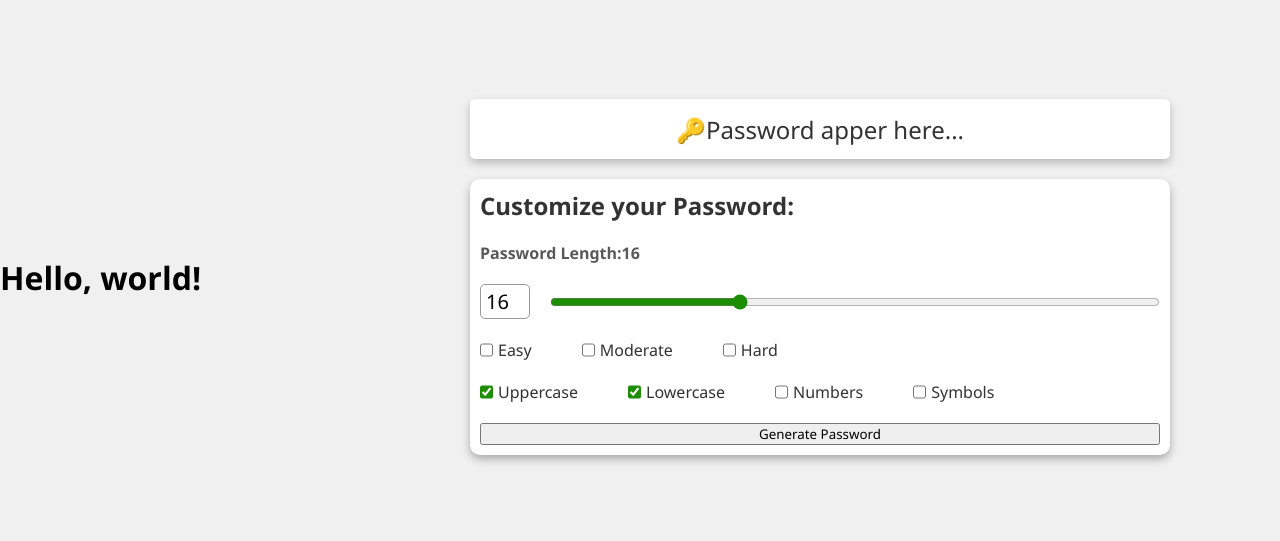
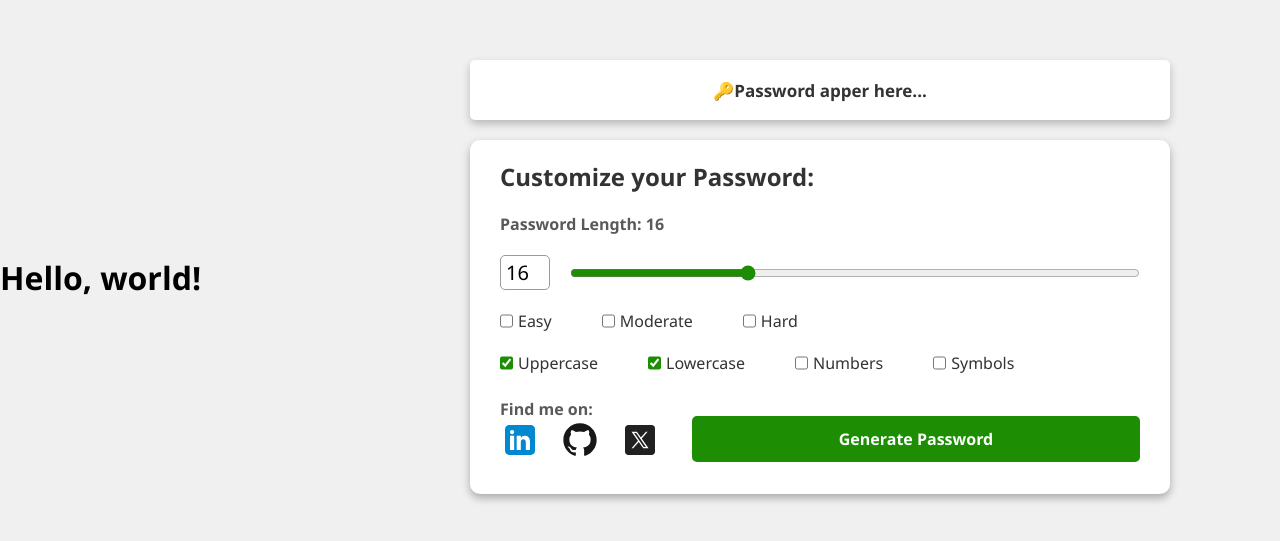
Before and after one commit to gauravGunjal14/PassMint, a React (Vite) app: page / in a window 1280 px wide. Shown: the part 123-664 px from the top of the page. Built offline with nearby package versions, Linux system fonts and the light colour scheme.

Commit message:
Worked on Modes of password and added social links

```diff
--- a/src/Component/App.js
+++ b/src/Component/App.js
@@ -1,124 +1,171 @@
-import React, { useCallback, useEffect, useState } from "react";
-import ReactDOM from "react-dom/client";
+import React, { useCallback, useEffect, useState, useRef } from "react";
 
 function App() {
-    const [password, setPassword] = useState("");
-
+    const [password, setPassword] = useState("🔑Password apper here...");
     const [length, setLength] = useState(16);
 
-    const [Easy, setEasy] = useState(false);
-    const [Moderate, setModerate] = useState(false);
-    const [Hard, setHard] = useState(false);
+    const [mode, setMode] = useState("");
 
     const [includeUppercase, setIncludeUppercase] = useState(true);
     const [includeLowercase, setIncludeLowercase] = useState(true);
     const [includeNumbers, setIncludeNumbers] = useState(false);
     const [includeSymbols, setIncludeSymbols] = useState(false);
 
-    const defalt_header = document.querySelector(".defalt_header");
-    const copyBtn = document.querySelector(".copyBtn");
-    const show_password = document.querySelector(".show_password");
+    const copyBtnRef = useRef(null);
+
+    useEffect(() => {
+        if (mode === "easy") {
+            setIncludeUppercase(true);
+            setIncludeLowercase(true);
+            setIncludeNumbers(false);
+            setIncludeSymbols(false);
+        } else if (mode === "moderate") {
+            setIncludeUppercase(true);
+            setIncludeLowercase(true);
+            setIncludeNumbers(true);
+            setIncludeSymbols(false);
+        } else if (mode === "hard") {
+            setIncludeUppercase(true);
+            setIncludeLowercase(true);
+            setIncludeNumbers(true);
+            setIncludeSymbols(true);
+        }
+    }, [mode]);
 
     function copyPassword() {
-        navigator.clipboard.writeText(password)
-            .then(() => {
-                // alert("Code copied to clipboard!");
-                // showNotification(messages[0].text, messages[0].type);
-            })
-            .catch(err => {
-                // alert("Failed to copy code. Please try again.");
-                // showNotification(messages[1].text, messages[1].type);
+        navigator.clipboard.writeText(password).catch((err) => {
+            console.error("Copy failed", err);
         });
     }
 
     const generatePassword = useCallback(() => {
-
-        defalt_header.style.display = "none";
-
-        show_password.style.display = "block";
-
-        copyBtn.style.display = "flex";
+        if (copyBtnRef.current) copyBtnRef.current.style.display = "flex";
 
         let password = "";
         let str = "";
 
-        if (includeUppercase || includeLowercase || includeNumbers || includeSymbols) {
         if (includeUppercase) str += "ABCDEFGHIJKLMNOPQRSTUVWXYZ";
         if (includeLowercase) str += "abcdefghijklmnopqrstuvwxyz";
         if (includeNumbers) str += "0123456789";
         if (includeSymbols) str += "!@#$%^&*()_+~`|}{[]:;?><,./-=";
 
+        if (str.length === 0) {
+            password = "❌Please select at least one option.";
+        } else {
             for (let i = 0; i < length; i++) {
                 const randomIndex = Math.floor(Math.random() * str.length);
                 password += str[randomIndex];
             }
         }
-        else if (str === "") {
-            password = "❌Please select at least one option."
-        }
+
         setPassword(password);
     }, [length, includeUppercase, includeLowercase, includeNumbers, includeSymbols]);
 
     return (
         <div className="container">
             <div className="password-display">
-                <h1 className="defalt_header">🔑Password apper here...</h1>
                 <h1 className="show_password">{password}</h1>
-                <button className="copyBtn" onClick={() => copyPassword()}>📃</button>
+                <button ref={copyBtnRef} className="copyBtn" onClick={copyPassword}>📃</button>
             </div>
+
             <div className="customizer">
                 <h2>Customize your Password:</h2>
-                <p className="passLenHeader">Password Length:{length}</p>
+                <p className="passLenHeader">Password Length: {length}</p>
+
                 <div className="password-length">
-                    <input className="num_length" type="number" min={1} max={50} value={length} onChange={(e) => {
-                        let val = e.target.value;
+                    <input className="num_length" type="number" min={1} max={50} value={length}
+                        onChange={(e) => {
+                            let val = +e.target.value;
                             if (val < 1) val = 1;
                             else if (val > 50) val = 50;
-                        setLength(val)
-                    }} />
-                    <input className="num_range" type="range" min={1} max={50} value={length} onChange={(e) => {
-                        let val = e.target.value;
-                        if (val < 1) val = 1;
-                        else if (val > 50) val = 50;
-                        setLength(val)
-                    }} />
+                            setLength(val);
+                        }}
+                    />
+
+                    <input className="num_range" type="range" min={1} max={50} value={length}
+                        onChange={(e) => setLength(+e.target.value)}
+                    />
                 </div>
+
                 <div className="option1">
                     <div className="easy checkbox">
-                        <input type="checkbox" id="easy" defaultChecked={Easy} onChange={() => setEasy(!Easy)} />
+                        <input type="checkbox" id="easy" checked={mode === "easy"}
+                            onChange={() => setMode(mode === "easy" ? "" : "easy")}
+                        />
                         <label htmlFor="easy">Easy</label>
                     </div>
+
                     <div className="moderate checkbox">
-                        <input type="checkbox" id="moderate" defaultChecked={Moderate} onChange={() => setModerate(!Moderate)} />
+                        <input type="checkbox" id="moderate" checked={mode === "moderate"}
+                            onChange={() => setMode(mode === "moderate" ? "" : "moderate")}
+                        />
                         <label htmlFor="moderate">Moderate</label>
                     </div>
+
                     <div className="hard checkbox">
-                        <input type="checkbox" id="hard" defaultChecked={Hard} onChange={() => setHard(!Hard)} />
+                        <input type="checkbox" id="hard" checked={mode === "hard"}
+                            onChange={() => setMode(mode === "hard" ? "" : "hard")}
+                        />
                         <label htmlFor="hard">Hard</label>
                     </div>
                 </div>
+
                 <div className="option2">
                     <div className="uppercase checkbox">
-                        <input type="checkbox" id="uppercase" defaultChecked={includeUppercase} onChange={() => setIncludeUppercase(!includeUppercase)} />
+                        <input type="checkbox" id="uppercase" checked={includeUppercase} disabled={mode !== ""}
+                            onChange={() => setIncludeUppercase(!includeUppercase)}
+                        />
                         <label htmlFor="uppercase">Uppercase</label>
                     </div>
+
                     <div className="lowercase checkbox">
-                        <input type="checkbox" id="lowercase" defaultChecked={includeLowercase} onChange={() => setIncludeLowercase(!includeLowercase)} />
+                        <input type="checkbox" id="lowercase" checked={includeLowercase} disabled={mode !== ""}
+                            onChange={() => setIncludeLowercase(!includeLowercase)}
+                        />
                         <label htmlFor="lowercase">Lowercase</label>
                     </div>
+
                     <div className="numbers checkbox">
-                        <input type="checkbox" id="numbers" defaultChecked={includeNumbers} onChange={() => setIncludeNumbers(!includeNumbers)} />
+                        <input type="checkbox" id="numbers" checked={includeNumbers} disabled={mode !== ""}
+                            onChange={() => setIncludeNumbers(!includeNumbers)}
+                        />
                         <label htmlFor="numbers">Numbers</label>
                     </div>
+
                     <div className="symbols checkbox">
-                        <input type="checkbox" id="symbols" defaultChecked={includeSymbols} onChange={() => setIncludeSymbols(!includeSymbols)} />
+                        <input type="checkbox" id="symbols" checked={includeSymbols} disabled={mode !== ""}
+                            onChange={() => setIncludeSymbols(!includeSymbols)}
+                        />
                         <label htmlFor="symbols">Symbols</label>
                     </div>
                 </div>
-                <button onClick={() => generatePassword()}>Generate Password</button>
+
+                <div className="generate">
+                    <div className="findMe">
+                        <p>Find me on:</p>
+                        <div className="links">
+                            <a href="https://www.linkedin.com/in/gaurav-gunjal14" target="_blank" className="icons">
+                                <svg xmlns="http://www.w3.org/2000/svg" x="0px" y="0px" width="40" height="40" viewBox="0 0 48 48">
+                                    <path fill="#0288D1" d="M42,37c0,2.762-2.238,5-5,5H11c-2.761,0-5-2.238-5-5V11c0-2.762,2.239-5,5-5h26c2.762,0,5,2.238,5,5V37z"></path><path fill="#FFF" d="M12 19H17V36H12zM14.485 17h-.028C12.965 17 12 15.888 12 14.499 12 13.08 12.995 12 14.514 12c1.521 0 2.458 1.08 2.486 2.499C17 15.887 16.035 17 14.485 17zM36 36h-5v-9.099c0-2.198-1.225-3.698-3.192-3.698-1.501 0-2.313 1.012-2.707 1.99C24.957 25.543 25 26.511 25 27v9h-5V19h5v2.616C25.721 20.5 26.85 19 29.738 19c3.578 0 6.261 2.25 6.261 7.274L36 36 36 36z"></path>
+                                </svg>
+                            </a>
+                            <a href="https://github.com/gauravGunjal14" target="_blank" className="icons">
+                                <svg xmlns="http://www.w3.org/2000/svg" x="0px" y="0px" width="40" height="40" viewBox="0 0 48 48">
+                                    <path fill="#181717" d="M24,4C12.954,4,4,12.954,4,24c0,8.837,5.711,16.348,13.659,19.022c1.001,0.183,1.366-0.434,1.366-0.964c0-0.475-0.017-1.732-0.026-3.403c-5.552,1.207-6.718-2.674-6.718-2.674c-0.91-2.313-2.222-2.928-2.222-2.928c-1.816-1.241,0.138-1.216,0.138-1.216c2.007,0.141,3.062,2.061,3.062,2.061c1.784,3.055,4.677,2.172,5.82,1.661c0.181-1.291,0.698-2.172,1.27-2.671c-4.436-0.505-9.11-2.218-9.11-9.872c0-2.179,0.779-3.959,2.059-5.352c-0.207-0.506-0.893-2.539,0.197-5.292c0,0,1.68-0.538,5.5,2.051c1.596-0.444,3.306-0.666,5.008-0.674c1.7,0.008,3.41,0.23,5.008,0.674c3.818-2.589,5.496-2.051,5.496-2.051c1.092,2.753,0.406,4.786,0.199,5.292c1.282,1.393,2.057,3.173,2.057,5.352c0,7.667-4.68,9.362-9.133,9.852c0.719,0.619,1.36,1.838,1.36,3.707c0,2.676-0.025,4.835-0.025,5.493c0,0.534,0.36,1.152,1.375,0.956C38.291,40.344,44,32.837,44,24C44,12.954,35.046,4,24,4z"></path>
+                                </svg>
+                            </a>
+                            <a href="https://x.com/gaurav_gunjal14" target="_blank" className="icons">
+                                <svg xmlns="http://www.w3.org/2000/svg" x="0px" y="0px" width="40" height="40" viewBox="0 0 48 48">
+                                    <path fill="#212121" fill-rule="evenodd" d="M38,42H10c-2.209,0-4-1.791-4-4V10c0-2.209,1.791-4,4-4h28	c2.209,0,4,1.791,4,4v28C42,40.209,40.209,42,38,42z" clip-rule="evenodd"></path><path fill="#fff" d="M34.257,34h-6.437L13.829,14h6.437L34.257,34z M28.587,32.304h2.563L19.499,15.696h-2.563 L28.587,32.304z"></path><polygon fill="#fff" points="15.866,34 23.069,25.656 22.127,24.407 13.823,34"></polygon><polygon fill="#fff" points="24.45,21.721 25.355,23.01 33.136,14 31.136,14"></polygon>
+                                </svg>
+                            </a>
                         </div>
                     </div>
-    )
+                    <button className="generateBtn" onClick={generatePassword}>Generate Password</button>
+                </div>
+            </div>
+        </div>
+    );
 }
 
 export default App;
--- a/src/style.css
+++ b/src/style.css
@@ -45,7 +45,7 @@ body {
 }
 
 .show_password{
-    display: none;
+    /* display: none; */
     font-weight: 700;
     font-size: 17px;
     color: #333;
@@ -71,7 +71,7 @@ body {
 
 .customizer{
     display: flex;
-    padding: 10px;
+    padding: 20px 30px 40px 30px;
     flex-direction: column;
     background-color: #ffffff;
     border-radius: 10px;
@@ -87,7 +87,6 @@ body {
     color: #595959;
     font-weight: 700;
 }
-
 
 .num_length{
     width: 50px;
@@ -120,7 +119,48 @@ body {
     color: #333;
 }
 
+.option1 label, .option2 label{
+    cursor: pointer;
+}
+
 .checkbox{
     display: flex;
     gap: 5px;
 }
+
+.findMe{
+    display: flex;
+    flex-direction: column;
+    width: 30%;
+}
+
+.links{
+    display: flex;
+    gap: 20px;
+}
+.icons{
+    height: 30px;
+
+}
+
+.generate{
+    height: 60px;
+    display: flex;
+    justify-content: space-between;
+    align-items: center;
+    margin-top: 30px 0;
+}
+
+.generateBtn{
+    background-color: #1d8e04;
+    color: white;
+    border: none;
+    padding: 12px;
+    width: 70%;
+    margin-top: 30px;
+    border-radius: 5px;
+    cursor: pointer;
+    font-size: 16px;
+    font-weight: 700;
+    transition: background-color 0.3s ease;
+}
```
Lines whose indentation alone changed are shown as unchanged.
